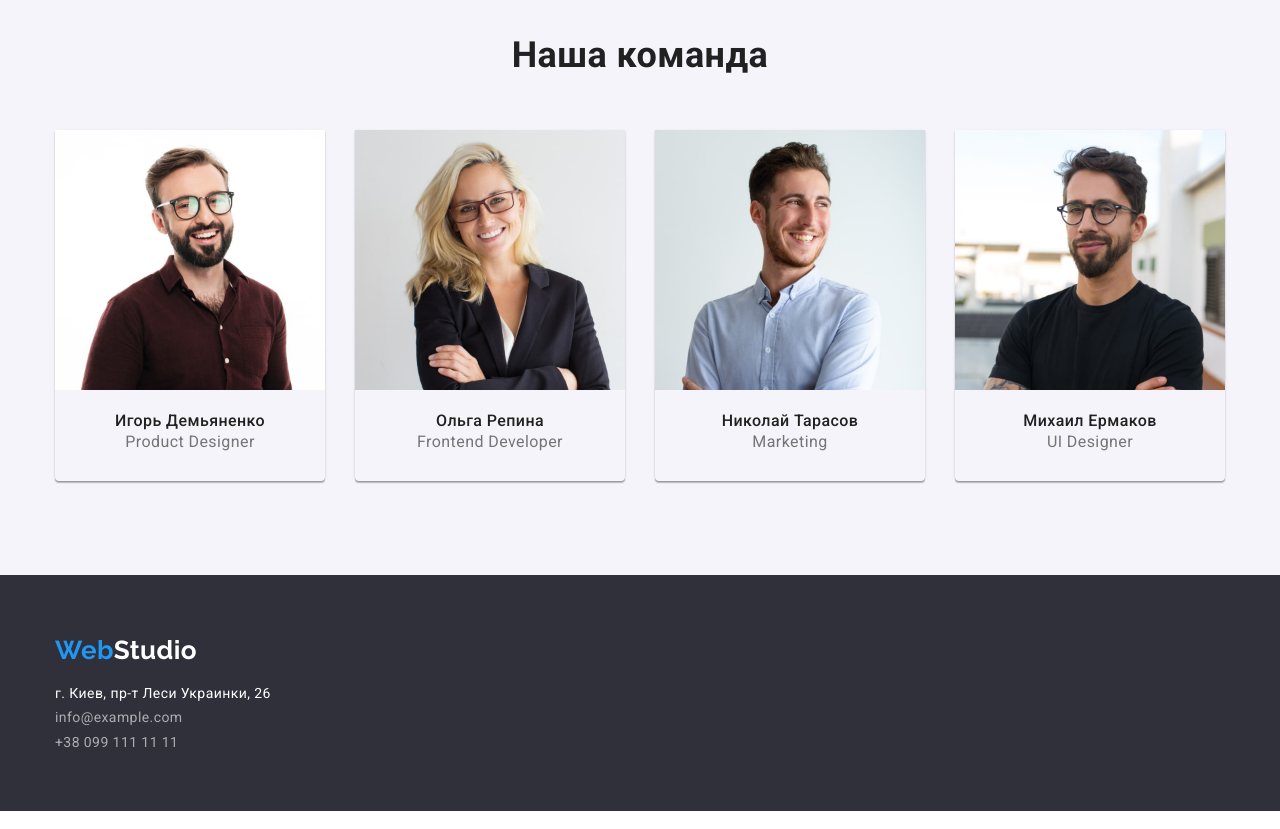
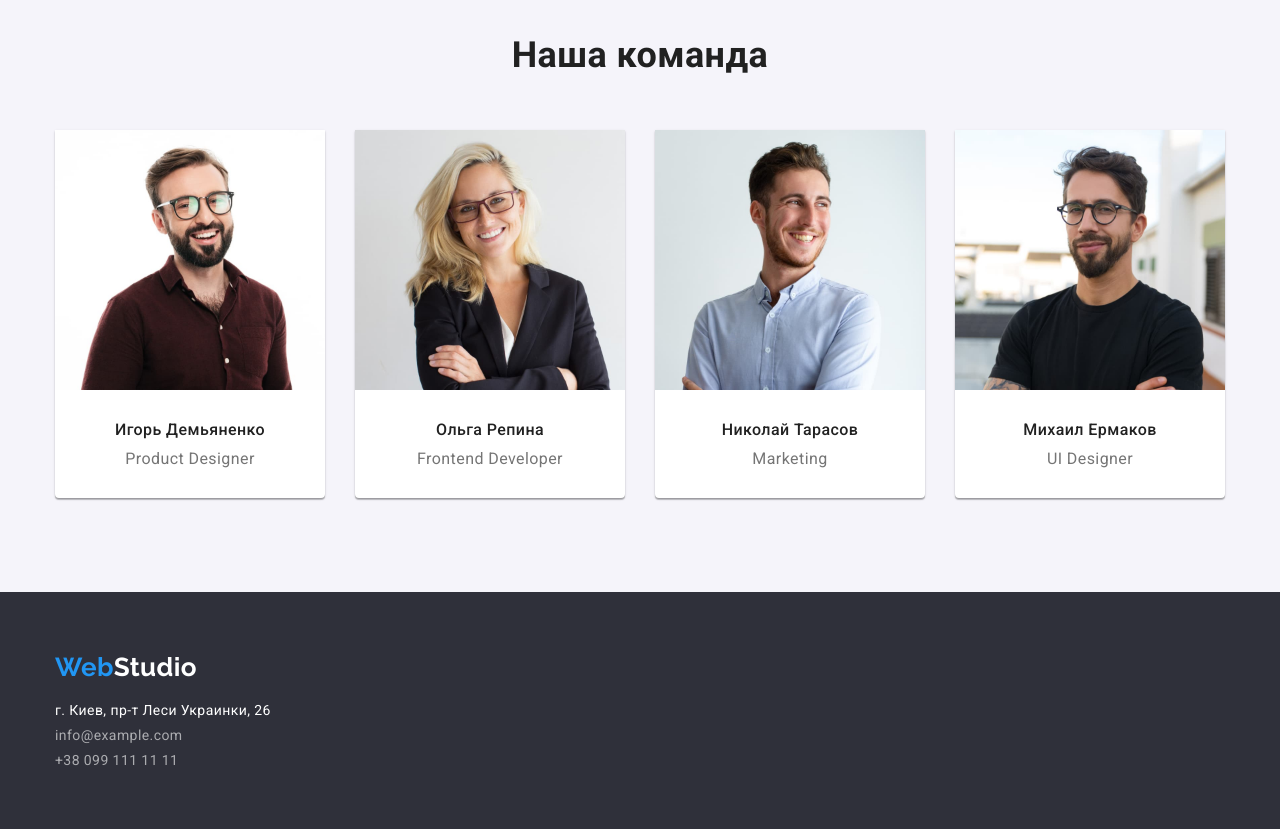
Before and after one commit to OksanaOlefirenko/goit-markup-hw-03, a plain HTML site: page index.html in a window 1280 px wide. Shown: the part 1520-2349 px from the top of the page. Drawn offline with nearby package versions, Linux system fonts and the light colour scheme.

Commit message:
исправление домашнего 3 ч-2
исправлена карточка team-item

```diff
--- a/css/styless.css
+++ b/css/styless.css
@@ -249,6 +249,7 @@ img {
 
 .team-item {
   flex-basis: calc((100% - 3 * 30px) / 4);
+  background-color: var(--primary-white-color);
   box-shadow: 0px 1px 3px rgba(0, 0, 0, 0.12), 0px 1px 1px rgba(0, 0, 0, 0.14),
     0px 2px 1px rgba(0, 0, 0, 0.2);
   border-radius: 0px 0px 4px 4px;
@@ -267,7 +268,7 @@ img {
   color: var(--title-text-color);
   font-weight: 500;
   font-size: 16px;
-  line-height: 1.19px;
+  line-height: 1.19;
   text-align: center;
   margin-bottom: 10px;
 }
```
